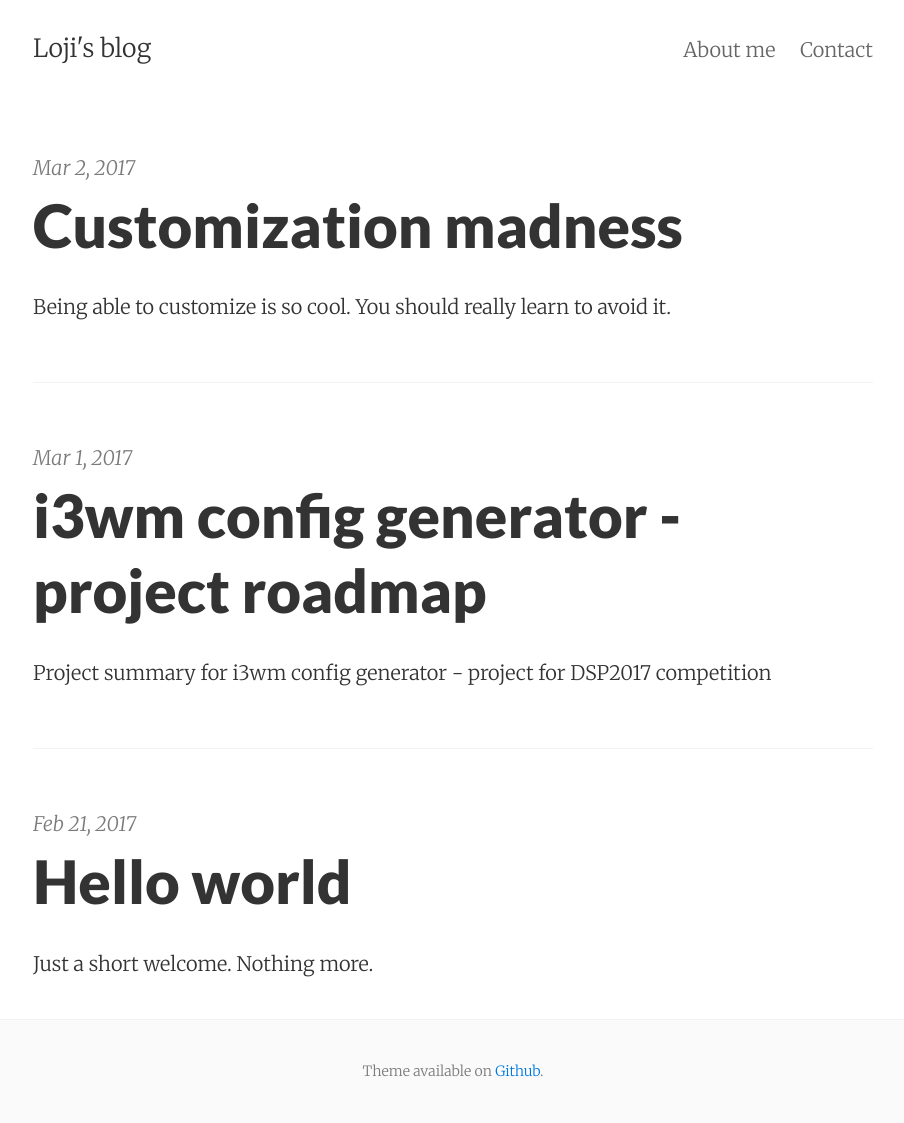
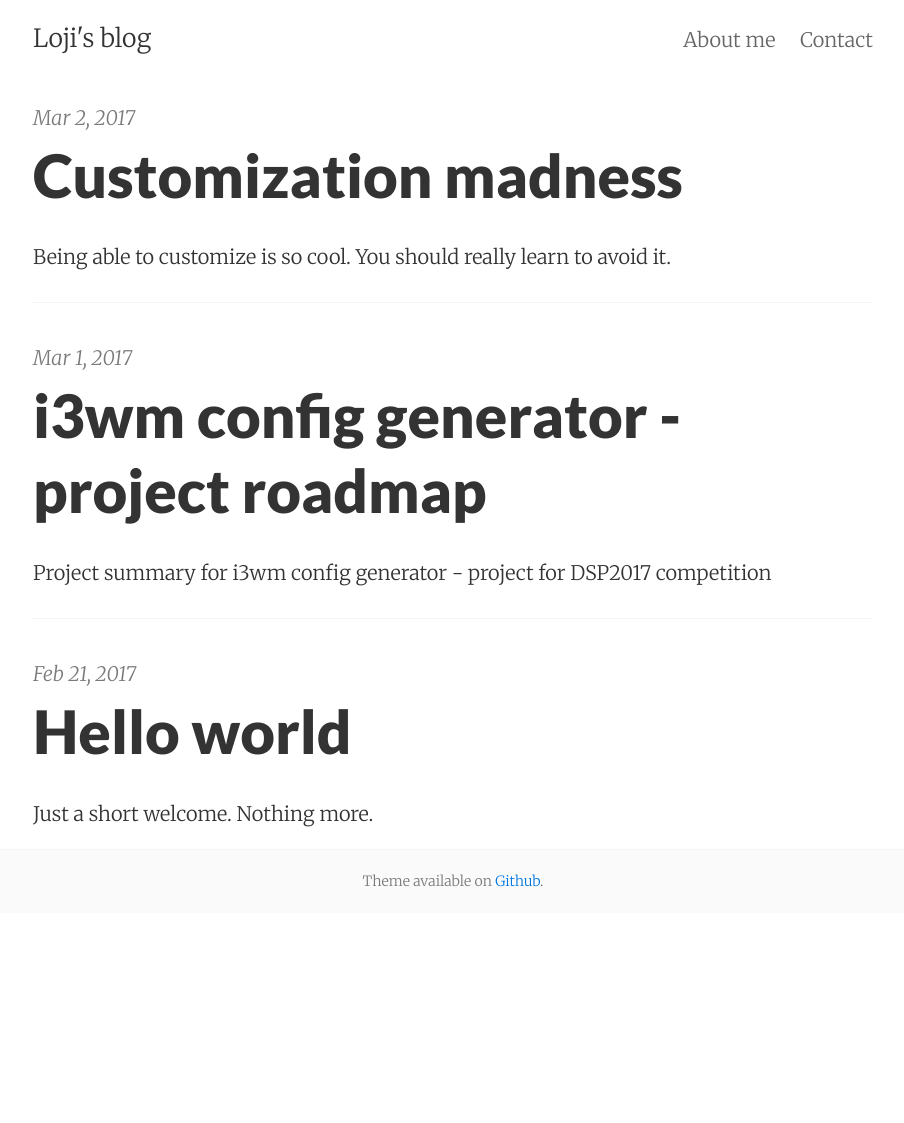
Before and after one commit to Loji/loji.github.io, a Jekyll site: the page built from index.html, in a window 1280 px wide. Shown: the whole page, without its empty margins (187-1091 px from the left). Built offline with Jekyll 4.4.1, drawn with Linux system fonts in a browser that asks for light colours; nearby versions of some CDN libraries; the list of posts is cut into pages by our own code; after the commit the page ends 913 px from its top, so only the background shows below that.

Commit message:
Improving quote styles

```diff
--- a/_sass/_variables.scss
+++ b/_sass/_variables.scss
@@ -62,8 +62,8 @@ $breakpoint-xl: '(min-width: 96em)';
 
 // Whitespace
 $space-1: .5rem !default;
-$space-2: 1rem !default;
-$space-3: 2rem !default;
+$space-2: 0.5rem !default;
+$space-3: 1rem !default;
 $space-4: 4rem !default;
 
 // Buttons
--- a/_sass/basscss/_base-typography.scss
+++ b/_sass/basscss/_base-typography.scss
@@ -65,6 +65,10 @@ blockquote p {
   font-style: italic;
 }
 
+blockquote p {
+  margin-bottom: 0;
+}
+
 h1,
 .h1 {
   font-size: $h1;
```
